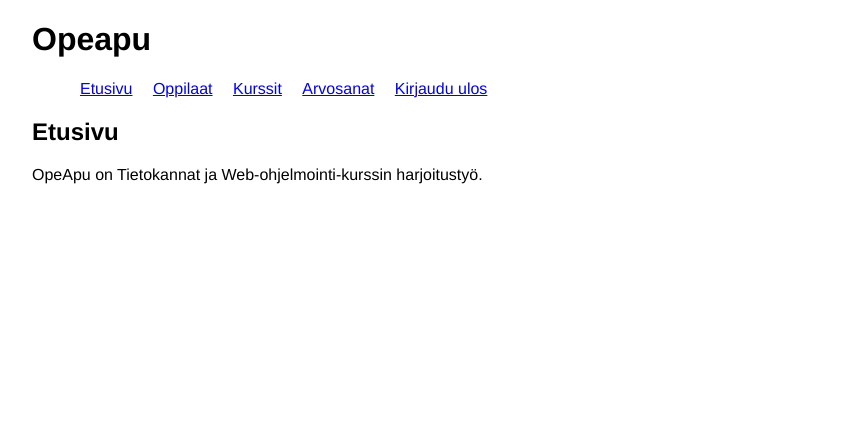
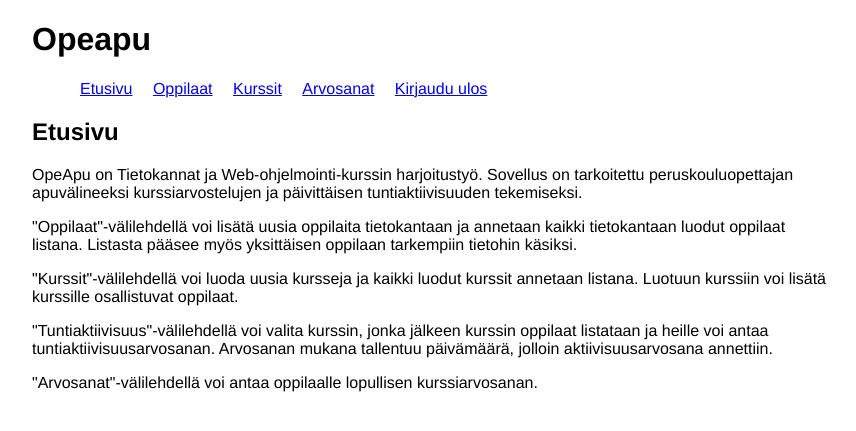
Before and after one commit to Ethervortex/opeapu, a Flask app: page / in a window 1280 px wide. Shown: the top 431 px of the page, without its empty margins (208-1064 px from the left). Run offline with Flask 3, Linux system fonts and the light colour scheme; the visitor is signed in with stand-in values (Sample User, id 1).

Commit message:
Update Home-page

```diff
--- a/templates/index.html
+++ b/templates/index.html
@@ -8,7 +8,25 @@
 {% block content %}
     <h2>Etusivu</h2>
     {% if session.username %}
-        <p>OpeApu on Tietokannat ja Web-ohjelmointi-kurssin harjoitustyö.</p>
+        <p>
+            OpeApu on Tietokannat ja Web-ohjelmointi-kurssin harjoitustyö.
+            Sovellus on tarkoitettu peruskouluopettajan apuvälineeksi kurssiarvostelujen
+            ja päivittäisen tuntiaktiivisuuden tekemiseksi.
+        </p><p>
+            "Oppilaat"-välilehdellä voi lisätä uusia oppilaita tietokantaan ja annetaan
+            kaikki tietokantaan luodut oppilaat listana. Listasta pääsee myös yksittäisen oppilaan
+            tarkempiin tietohin käsiksi.
+        </p><p>
+            "Kurssit"-välilehdellä voi luoda uusia kursseja ja
+            kaikki luodut kurssit annetaan listana. Luotuun kurssiin voi lisätä kurssille
+            osallistuvat oppilaat.
+        </p><p>
+            "Tuntiaktiivisuus"-välilehdellä voi valita kurssin, jonka
+            jälkeen kurssin oppilaat listataan ja heille voi antaa tuntiaktiivisuusarvosanan.
+            Arvosanan mukana tallentuu päivämäärä, jolloin aktiivisuusarvosana annettiin.
+        </p><p>
+            "Arvosanat"-välilehdellä voi antaa oppilaalle lopullisen kurssiarvosanan.
+        </p>
     {% else %}
         <form action="/login" method="POST">
             <p>Käyttäjätunnus:<br>
```
